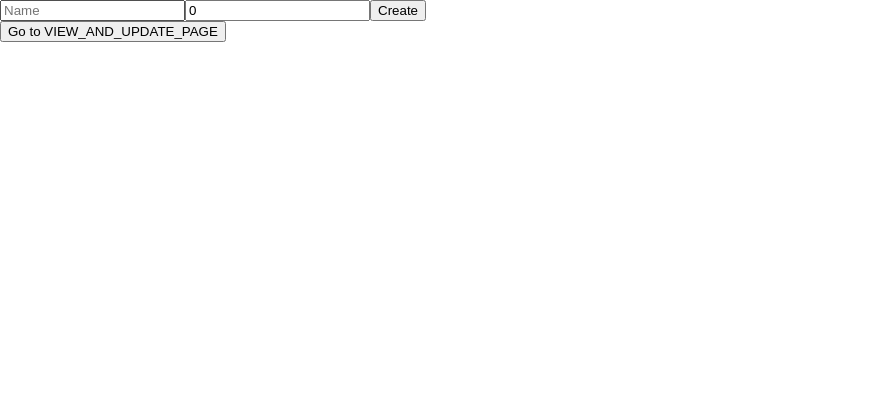
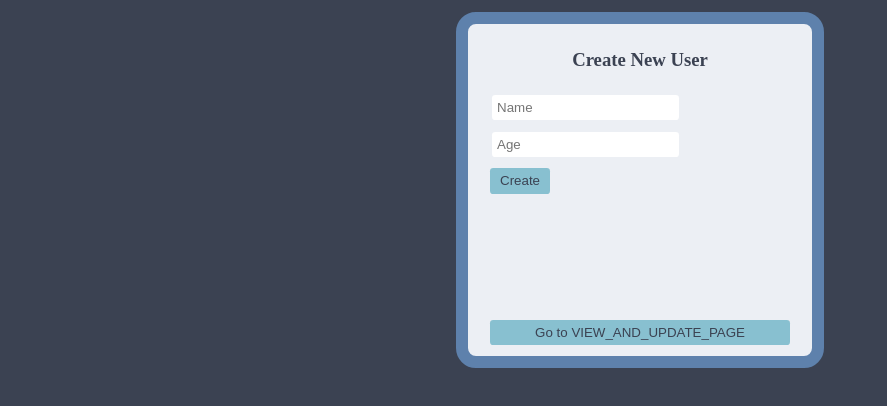
Before and after one commit to dilanakbiyik/react-context-user, a React (Create React App) app: page / in a window 1280 px wide. Shown: the top 406 px of the page, without its empty margins (0-887 px from the left). Built offline with nearby package versions, Linux system fonts and the light colour scheme.

Commit message:
Style components

```diff
--- a/src/App.actions.tsx
+++ b/src/App.actions.tsx
@@ -31,7 +31,7 @@ export interface UpdateNameAction {
 export interface UpdateAgeAction {
     type: typeof UPDATE_AGE
     payload: {
-        age: number
+        age: string
     }
 }
 
@@ -62,7 +62,7 @@ export const updateName = (name: string): UpdateNameAction => ({
         name
     },
 });
-export const updateAge = (age: number): UpdateAgeAction => ({
+export const updateAge = (age: string): UpdateAgeAction => ({
     type: UPDATE_AGE,
     payload: {
         age
--- a/src/App.css
+++ b/src/App.css
@@ -1,2 +1,34 @@
 .App {
+    margin-top: 0.75em;
+    min-height: 320px;
+    min-width: 320px;
+    display: flex;
+    background: #ECEFF4;
+    padding: 0.375em 0.75em;
+    border: 0.75em solid #5E81AC;
+    border-radius: 20px;
 }
+h3,p{
+    color: #3B4252;
+    text-align: center;
+}
+.input-area{
+    padding: 0.375em 0.75em;
+}
+input{
+    padding: 0.375em;
+    color: #3B4252;
+    border-radius: 0.25em;
+    border-style: none;
+}
+button{
+    margin: 0.375em 0.75em;
+    line-height: 1.15;
+    color: rgb(59, 66, 82);
+    text-decoration: none;
+    border-style: none;
+    border-radius: 0.25em;
+    background: none rgb(136, 192, 208);
+    padding: 0.375em 0.75em;
+    cursor: pointer;
+}
--- a/src/App.tsx
+++ b/src/App.tsx
@@ -1,4 +1,5 @@
 import React from 'react';
+import './App.css'
 import { StateProvider } from './providers/StateProvider';
 import {
     INIT_APP,
@@ -15,7 +16,7 @@ import ViewAndUpdate from "./components/ViewAndUpdate/ViewAndUpdate";
 
 export interface UserInterface{
     name: string
-    age: number
+    age: string
 }
 
 export interface AppInterface {
@@ -23,6 +24,7 @@ export interface AppInterface {
     userInputs: UserInterface,
     page: Page,
     isEdit: boolean,
+    isNew: boolean,
     selectedUserIndex: number
 }
 
@@ -31,11 +33,12 @@ const App = () => {
         users: [],
         userInputs: {
             name: '',
-            age: 0
+            age: ''
         },
         page: CREATE_PAGE,
         isEdit: false,
-        selectedUserIndex: -1
+        selectedUserIndex: -1,
+        isNew: false
     };
 
     const reducer = (state: AppInterface, action: AppAction) => {
@@ -46,7 +49,9 @@ const App = () => {
                 return {
                     ...state,
                     userInputs: initialState.userInputs,
-                    page: action.payload.page
+                    page: action.payload.page,
+                    isNew: false,
+                    isEdit: false,
                 };
             case UPDATE_NAME:
                 return {
@@ -63,6 +68,7 @@ const App = () => {
                         ...state.users,
                         state.userInputs
                     ],
+                    isNew: true,
                     userInputs: initialState.userInputs
                 };
             case EDIT_USER:
@@ -96,8 +102,10 @@ const App = () => {
 
     return (
         <StateProvider initialState={initialState} reducer={reducer}>
-            <Create/>
-            <ViewAndUpdate/>
+            <div className="App">
+                <Create/>
+                <ViewAndUpdate/>
+            </div>
         </StateProvider>
     );
 }
--- a/src/components/Create/Create.css
+++ b/src/components/Create/Create.css
@@ -0,0 +1,6 @@
+.create{
+    flex: 1;
+    display: flex;
+    flex-direction: column;
+    justify-content: space-between;
+}
--- a/src/components/Create/Create.tsx
+++ b/src/components/Create/Create.tsx
@@ -1,23 +1,33 @@
 import React from 'react';
+import './Create.css'
 import { useStateValue } from '../../providers/StateProvider';
 import {AppInterface} from "../../App";
-import {changePage, CREATE_PAGE, createNewUser, updateAge, updateName, VIEW_AND_UPDATE_PAGE} from "../../App.actions";
+import {CREATE_PAGE, createNewUser, updateAge, updateName, VIEW_AND_UPDATE_PAGE} from "../../App.actions";
 import ChangePage from "../ChangePage/ChangePage";
 
 const Create = () => {
     const [state, dispatch] = useStateValue();
-    const { userInputs, page } = state as AppInterface;
+    const { userInputs, page, isNew, users } = state as AppInterface;
     if(page !== CREATE_PAGE) return null;
     return (
         <div className="create">
             <div className="create-new">
-                <input type="text" placeholder="Name" value={userInputs.name} onChange={(e) => dispatch(updateName(e.target.value))}/>
-                <input type="number" placeholder="Age" value={userInputs.age+""} onChange={(e) => dispatch(updateAge(parseInt(e.target.value)))}/>
+                <h3>Create New User</h3>
+                <div className="input-area">
+                    <input type="text" placeholder="Name" value={userInputs.name} onChange={(e) => dispatch(updateName(e.target.value))}/>
+                </div>
+                <div className="input-area">
+                    <input type="text" placeholder="Age" value={userInputs.age} onChange={(e) => dispatch(updateAge(e.target.value))}/>
+                </div>
                 <button type="button" onClick={() => dispatch(createNewUser())}>Create</button>
+
+                {isNew && (
+                    <p>User <b>{users[users.length - 1].name}, {users[users.length - 1].age}</b> has been created!</p>
+                )}
             </div>
             <ChangePage page={VIEW_AND_UPDATE_PAGE}/>
         </div>
     );
-}
+};
 
 export default Create;
--- a/src/components/ViewAndUpdate/ViewAndUpdate.css
+++ b/src/components/ViewAndUpdate/ViewAndUpdate.css
@@ -0,0 +1,15 @@
+.view-update{
+    flex: 1;
+    display: flex;
+    flex-direction: column;
+    justify-content: space-between;
+}
+.user-list-item{
+    display: flex;
+    justify-content: space-between;
+    align-items: center;
+}
+
+.cancel{
+    background: #D08770;
+}
--- a/src/components/ViewAndUpdate/ViewAndUpdate.tsx
+++ b/src/components/ViewAndUpdate/ViewAndUpdate.tsx
@@ -1,4 +1,5 @@
 import React from 'react';
+import './ViewAndUpdate.css'
 import { useStateValue } from '../../providers/StateProvider';
 import {AppInterface} from "../../App";
 import {
@@ -13,24 +14,32 @@ import ChangePage from "../ChangePage/ChangePage";
 
 const ViewAndUpdate = () => {
     const [state, dispatch] = useStateValue();
-    const { users, userInputs, page, isEdit } = state as AppInterface;
+    const { users, userInputs, page, isEdit, selectedUserIndex } = state as AppInterface;
     if(page !== VIEW_AND_UPDATE_PAGE) return null;
     return (
         <div className="view-update">
             <div className="user-list">
+                <h3>User List</h3>
                 {users.length === 0 && (<p>There are no users to view and edit</p>)}
                 {users.map((user, index) => (
                     <div className="user-list-item" key={`user-${index}`}>
-                        <span>{user.name}</span>
-                        <span>{user.age}</span>
-                        <button type="button" onClick={() => dispatch(editUser(index, true))}>Edit</button>
+                        <div>{user.name}</div>
+                        <div>{user.age}</div>
+                        {selectedUserIndex !== index ? (
+                            <button type="button" onClick={() => dispatch(editUser(index, true))}>Edit</button>
+                            ) : <button className="cancel" type="button" onClick={() => dispatch(editUser(-1, false))}>Cancel</button>
+                        }
                     </div>
                 ))}
             </div>
             {isEdit && (
                 <div className="edit-user">
-                    <input type="text" placeholder="Name" value={userInputs.name} onChange={(e) => dispatch(updateName(e.target.value))}/>
-                    <input type="number" placeholder="Age" value={userInputs.age+""} onChange={(e) => dispatch(updateAge(parseInt(e.target.value)))}/>
+                    <div className="input-area">
+                        <input type="text" placeholder="Name" value={userInputs.name} onChange={(e) => dispatch(updateName(e.target.value))}/>
+                    </div>
+                    <div className="input-area">
+                        <input type="text" placeholder="Age" value={userInputs.age} onChange={(e) => dispatch(updateAge(e.target.value))}/>
+                    </div>
                     <button type="button" onClick={() => dispatch(updateUser())}>Update</button>
                 </div>
             )}
--- a/src/index.css
+++ b/src/index.css
@@ -1,4 +1,14 @@
 html, body {
   margin: 0;
   padding: 0;
+  height: 100%;
+  width: 100%;
 }
+body{
+  display: flex;
+  align-items: start;
+  justify-content: center;
+  height: 100%;
+  width: 100%;
+  background: #3B4252
+}
```
